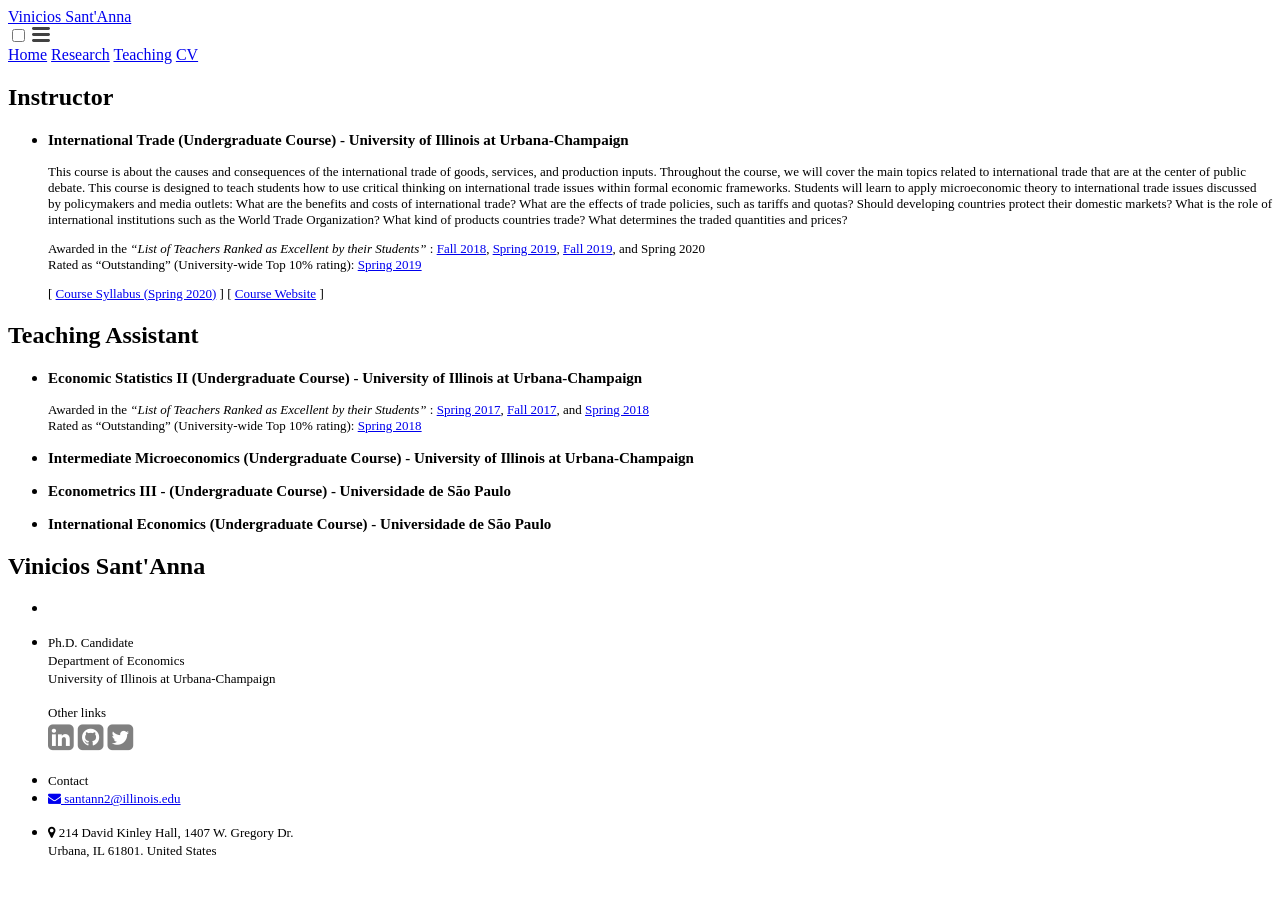
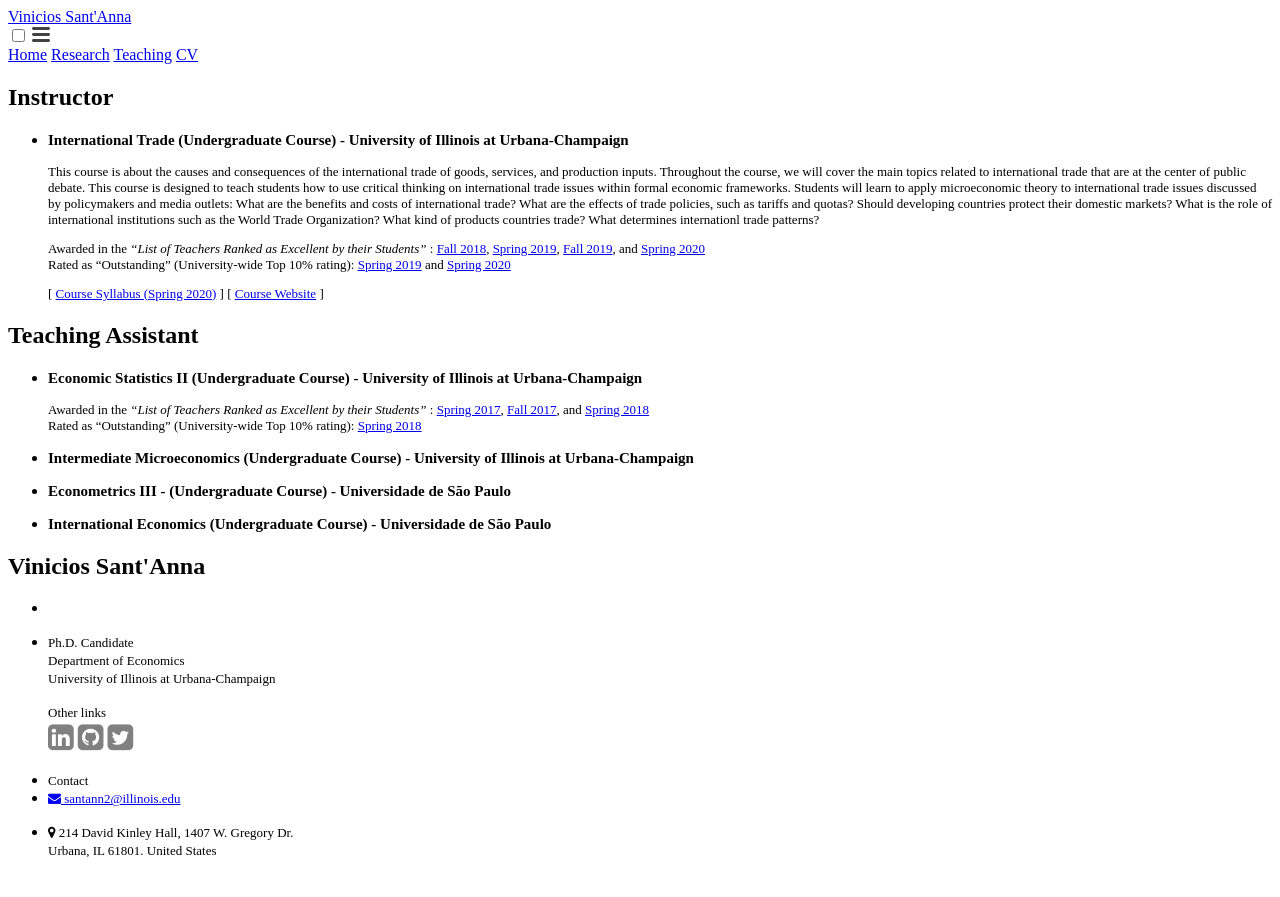
Before and after one commit to vpsantanna/vpsantanna.github.io, a Jekyll site: the page built from 3-teaching.md, in a window 1280 px wide. Shown: the top 897 px of the page. Built offline with Jekyll 4.4.1, drawn with Linux system fonts in a browser that asks for light colours; a script that is not in the unit is left out.

Commit message:
Update 3-teaching.md

```diff
--- a/3-teaching.md
+++ b/3-teaching.md
@@ -8,9 +8,9 @@ permalink: /teaching/
 
 - <p style="font-size:15px"><b>International Trade (Undergraduate Course) - University of Illinois at Urbana-Champaign</b></p>
 
-   <p style="font-size:13px">This course is about the causes and consequences of the international trade of goods, services, and production inputs. Throughout the course, we will cover the main topics related to international trade that are at the center of public debate.  This course is designed to teach students how to use critical thinking on international trade issues within formal economic frameworks. Students will learn to apply microeconomic theory to international trade issues discussed by policymakers and media outlets: What are the benefits and costs of international trade?  What are the effects of trade policies, such as tariffs and quotas? Should developing countries protect their domestic markets? What is the role of international institutions such as the World Trade Organization? What kind of products countries trade? What determines the traded quantities and prices?  </p>
+   <p style="font-size:13px">This course is about the causes and consequences of the international trade of goods, services, and production inputs. Throughout the course, we will cover the main topics related to international trade that are at the center of public debate.  This course is designed to teach students how to use critical thinking on international trade issues within formal economic frameworks. Students will learn to apply microeconomic theory to international trade issues discussed by policymakers and media outlets: What are the benefits and costs of international trade?  What are the effects of trade policies, such as tariffs and quotas? Should developing countries protect their domestic markets? What is the role of international institutions such as the World Trade Organization? What kind of products countries trade? What determines internationl trade patterns?  </p>
 
-   <p style="font-size:13px">Awarded in the  <em>“List of Teachers Ranked as Excellent by their Students” </em>: <a href="https://citl.illinois.edu/docs/default-source/teachers-ranked-as-excellent/tre-2018-fall.pdf#page=21" target="_blank">Fall 2018</a>, <a href="https://citl.illinois.edu/docs/default-source/teachers-ranked-as-excellent/tre-2019-spring.pdf#page=19" target="_blank">Spring 2019</a>, <a href="https://citl.illinois.edu/docs/default-source/teachers-ranked-as-excellent/tre-2019-fall.pdf#page=20" target="_blank">Fall 2019</a>, and Spring 2020 <br> Rated as “Outstanding” (University-wide Top 10% rating): <a href="https://citl.illinois.edu/docs/default-source/teachers-ranked-as-excellent/tre-2019-spring.pdf#page=19" target="_blank">Spring 2019</a> </p>
+   <p style="font-size:13px">Awarded in the  <em>“List of Teachers Ranked as Excellent by their Students” </em>: <a href="https://citl.illinois.edu/docs/default-source/teachers-ranked-as-excellent/tre-2018-fall.pdf#page=21" target="_blank">Fall 2018</a>, <a href="https://citl.illinois.edu/docs/default-source/teachers-ranked-as-excellent/tre-2019-spring.pdf#page=19" target="_blank">Spring 2019</a>, <a href="https://citl.illinois.edu/docs/default-source/teachers-ranked-as-excellent/tre-2019-fall.pdf#page=20" target="_blank">Fall 2019</a>, and <a href="https://citl.illinois.edu/docs/default-source/teachers-ranked-as-excellent/tre-2020-spring.pdf#page=17" target="_blank">Spring 2020</a> <br> Rated as “Outstanding” (University-wide Top 10% rating): <a href="https://citl.illinois.edu/docs/default-source/teachers-ranked-as-excellent/tre-2019-spring.pdf#page=19" target="_blank">Spring 2019</a> and <a href="https://citl.illinois.edu/docs/default-source/teachers-ranked-as-excellent/tre-2020-spring.pdf#page=17" target="_blank">Spring 2020</a> </p>
 
   <p style="font-size:13px">[ <a href="/files/Econ_490_International_Trade___Syllabus.pdf" target="_blank">Course Syllabus (Spring 2020)</a> ] [ <a href="https://compass2g.illinois.edu/webapps/blackboard/content/listContentEditable.jsp?content_id=_4184689_1&course_id=_48673_1" target="_blank">Course Website</a> ]</p>
 
```
